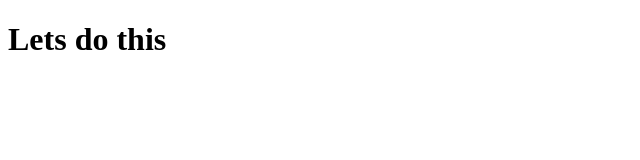
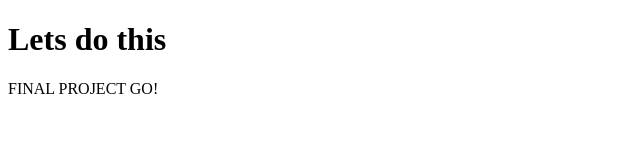
Before and after one commit to AlexSeisler/Final-CSET-project, a plain HTML site: page index.html in a window 1280 px wide. Shown: the whole page, without its empty margins (0-640 px from the left). Drawn offline with Linux system fonts and the light colour scheme.

Commit message:
FINAL PROJECT

```diff
--- a/index.html
+++ b/index.html
@@ -7,5 +7,6 @@
 </head>
 <body>
     <h1>Lets do this</h1>
+    <p>FINAL PROJECT GO!</p>
 </body>
 </html>
```
